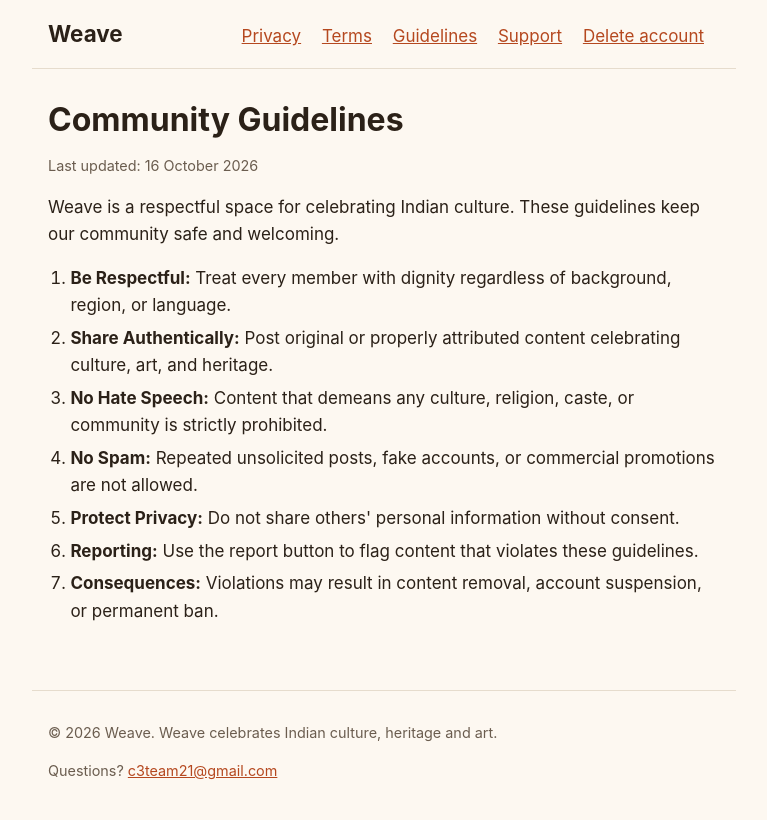
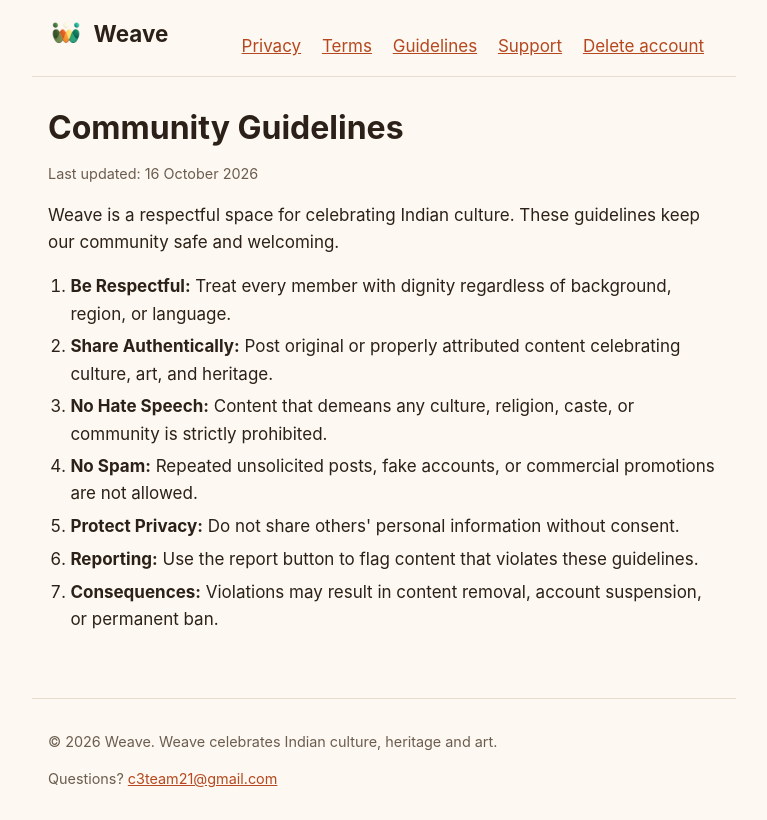
Before and after one commit to Prem-Kumar-Dev/weave-site, a plain HTML site: page community-guidelines.html in a window 1280 px wide. Shown: the whole page, without its empty margins (256-1023 px from the left). Drawn offline with Linux system fonts and the light colour scheme.

Commit message:
feat(site): add Weave logo as favicon and header image

```diff
--- a/community-guidelines.html
+++ b/community-guidelines.html
@@ -5,11 +5,13 @@
 <meta name="viewport" content="width=device-width, initial-scale=1">
 <title>Community Guidelines | Weave</title>
 <meta name="description" content="How we keep Weave a respectful space.">
+<link rel="icon" type="image/png" href="logo.png">
+<link rel="apple-touch-icon" href="logo.png">
 <link rel="stylesheet" href="style.css">
 </head>
 <body>
 <header class="site">
-  <a class="brand" href="index.html">Weave</a>
+  <a class="brand" href="index.html"><img src="logo.png" alt="" width="36" height="36">Weave</a>
   <nav aria-label="Main">
     <a href="privacy.html">Privacy</a>
     <a href="terms.html">Terms</a>
--- a/style.css
+++ b/style.css
@@ -46,11 +46,16 @@ header.site {
 }
 
 header.site .brand {
+  display: inline-flex;
+  align-items: center;
+  gap: 0.6rem;
   font-size: 1.4rem;
   font-weight: 700;
   color: var(--text);
   text-decoration: none;
 }
+
+header.site .brand img { border-radius: 8px; }
 
 nav a { margin-right: 1rem; white-space: nowrap; }
 
```
Also changed, not shown: delete-account.html (+3 -1 lines), index.html (+3 -1 lines), privacy.html (+3 -1 lines), support.html (+3 -1 lines), terms.html (+3 -1 lines), logo.png (added).
